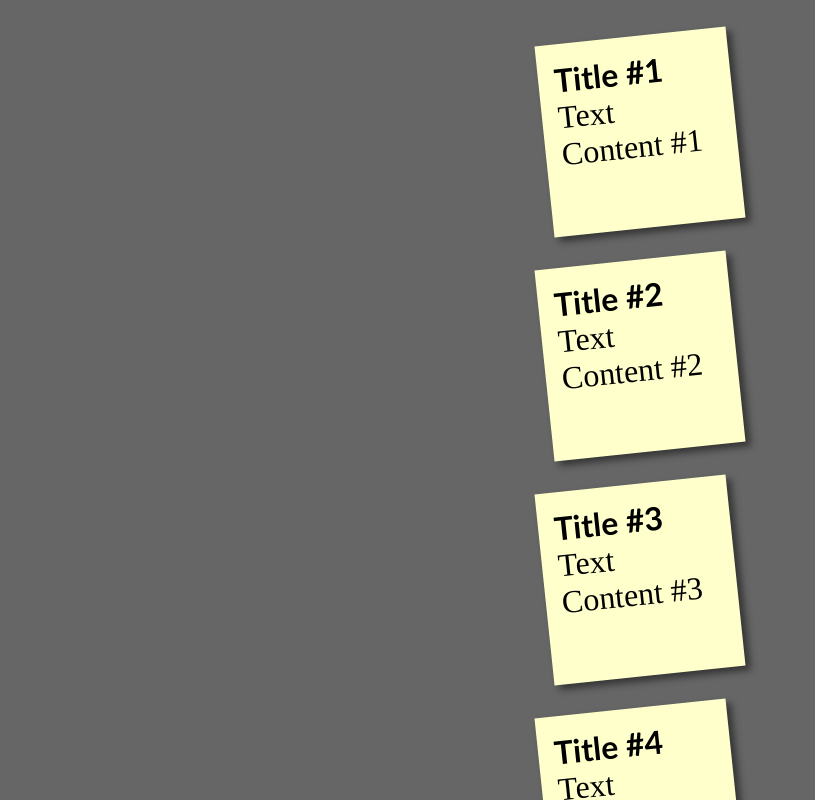
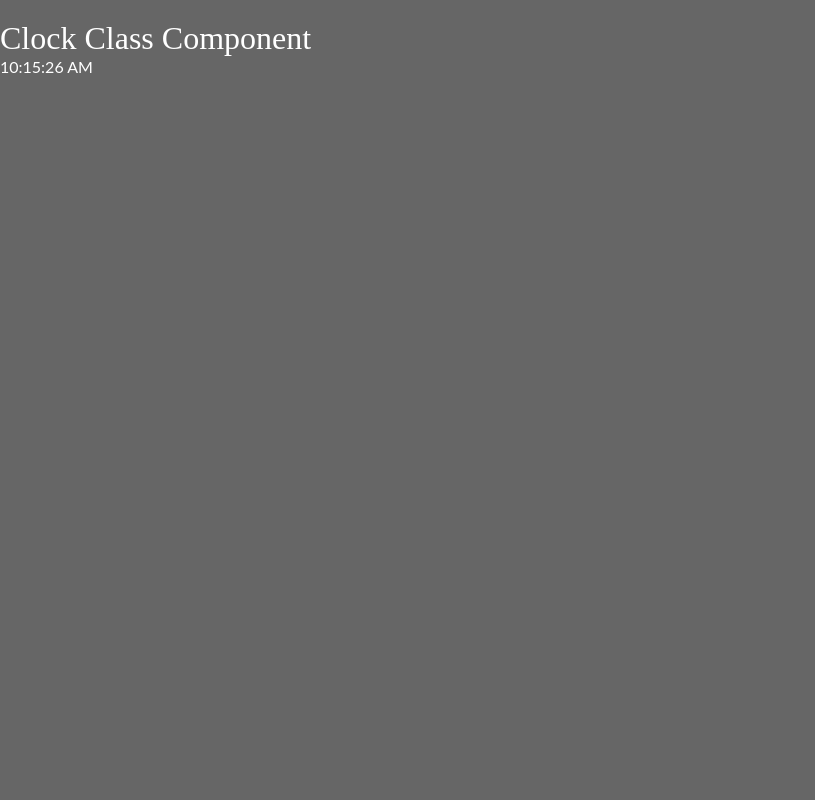
Before and after one commit to 0xhsn1/react-training, a React (Create React App) app in the folder dive-into-react-world/: page / in a window 1280 px wide. Shown: the top 800 px of the page, without its empty margins (0-815 px from the left). Built offline with nearby package versions, Linux system fonts and the light colour scheme.

Commit message:
implemet clock class component using state and interval

```diff
--- a/dive-into-react-world/src/App.js
+++ b/dive-into-react-world/src/App.js
@@ -1,12 +1,14 @@
-import './Style.css'
-import StickyNote from './components/StickyNote'
+import "./Style.css";
+import StickyNote from "./components/StickyNote";
+import Clock from "./components/Clock";
 
 const App = () => {
   return (
     <main>
-    <StickyNote />
+      {/* <StickyNote /> */}
+      <Clock />
     </main>
-  )
-}
+  );
+};
 
-export default App
+export default App;
--- /dev/null
+++ b/dive-into-react-world/src/components/Clock.jsx
@@ -0,0 +1,28 @@
+import { Component } from "react";
+
+export default class Clock extends Component {
+  constructor(props) {
+    super(props);
+
+    this.state = {
+      date: new Date(),
+    };
+
+    setInterval(this.tick.bind(this), 1000);
+  }
+
+  tick() {
+    this.setState({
+      date: new Date(),
+    });
+  }
+
+  render() {
+    return (
+      <div>
+        <p>Clock Class Component</p>
+        <span>{this.state.date.toLocaleTimeString()}</span>
+      </div>
+    );
+  }
+}
```
Also changed, not shown: dive-into-react-world/src/index.js (+5 -4 lines).
